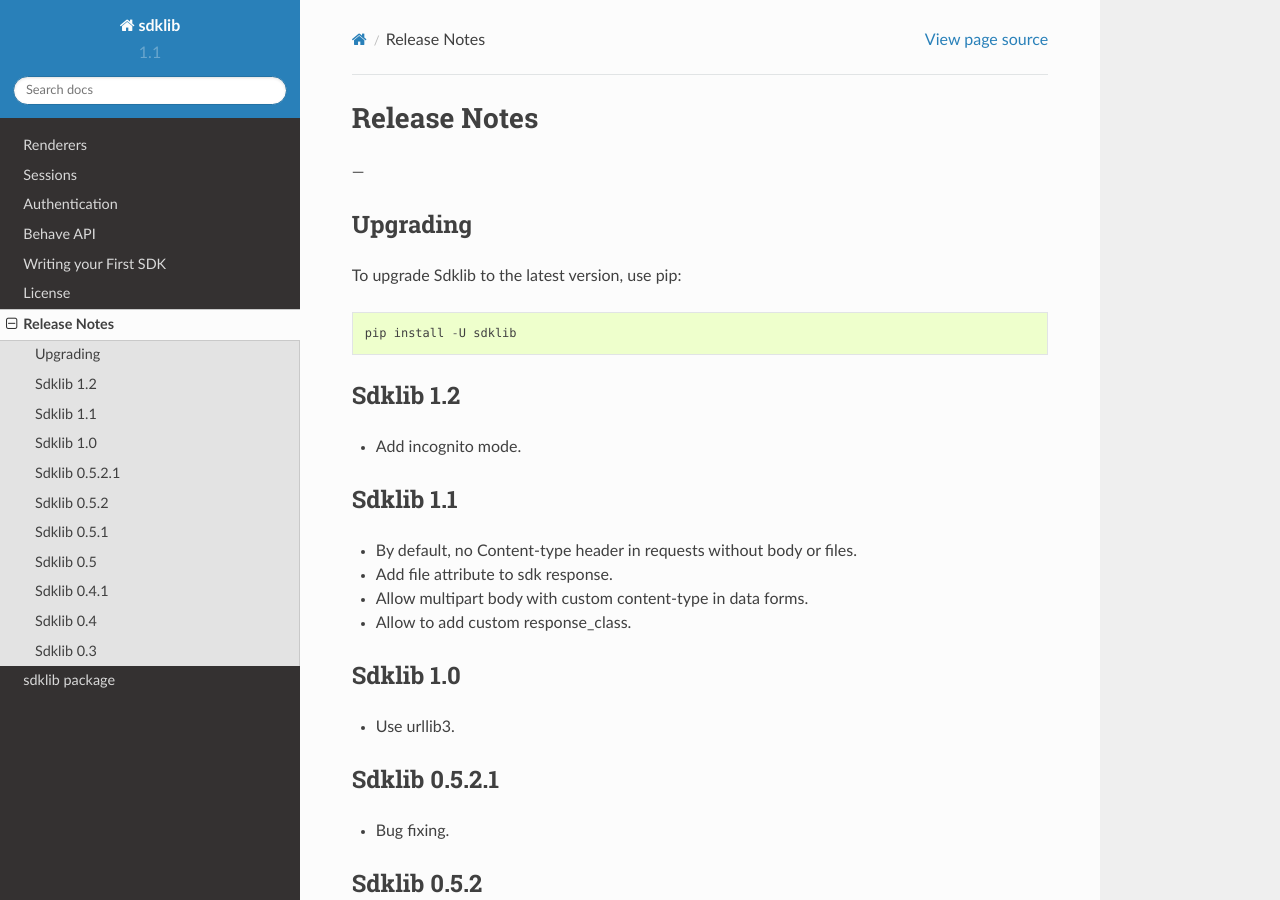
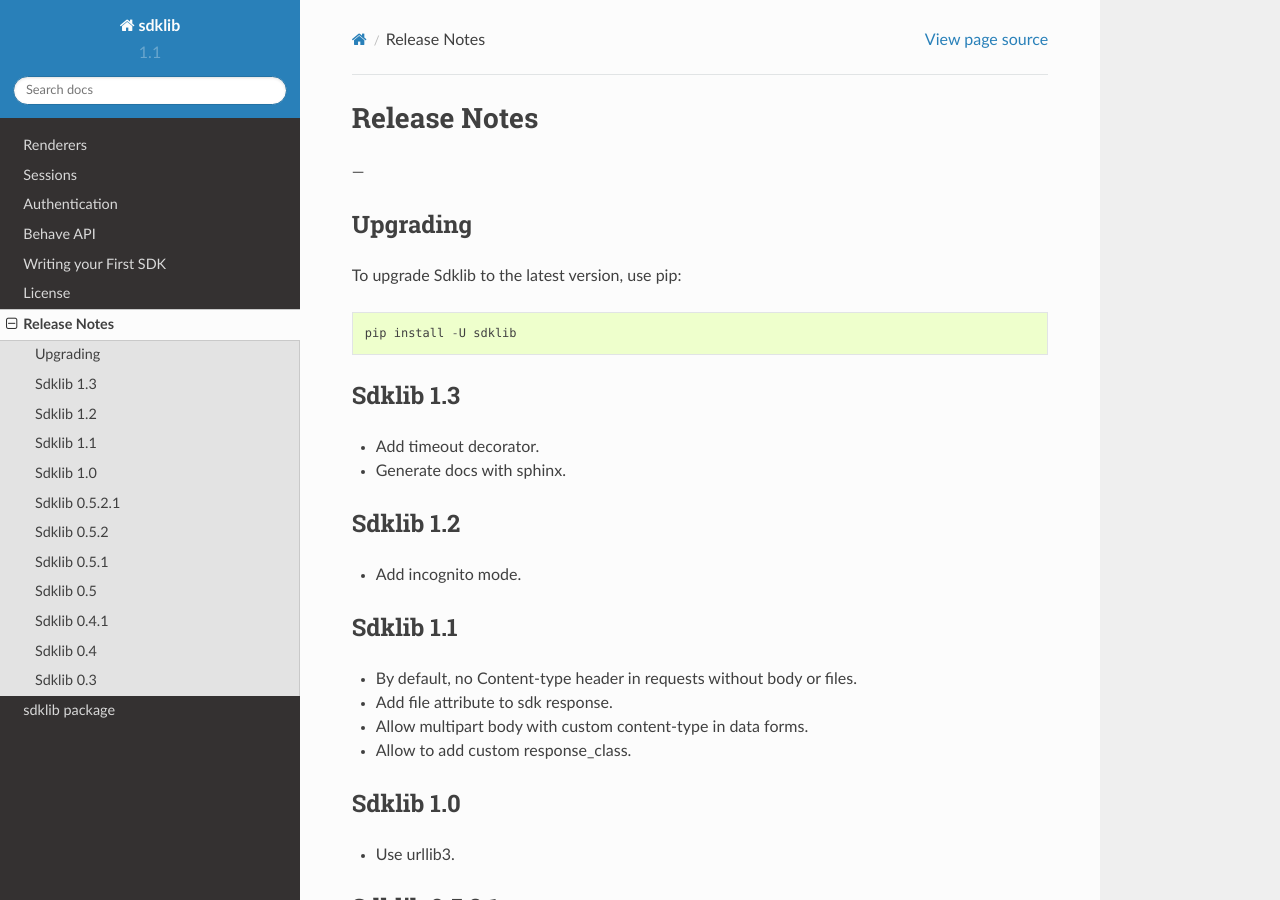
Before and after one commit to ivanprjcts/sdklib, a Sphinx documentation site: the page built from docs/about/release-notes.rst, in a window 1280 px wide and 900 px high. Built offline with Sphinx 7.4.7 and the Read the Docs theme 2.0.0, drawn with Linux system fonts in a browser that asks for light colours.

Commit message:
add some release notes

```diff
--- a/docs/about/release-notes.rst
+++ b/docs/about/release-notes.rst
@@ -11,6 +11,12 @@ To upgrade Sdklib to the latest version, use pip:
 ::
     pip install -U sdklib
 
+
+Sdklib 1.3
+==========
+
+- Add timeout decorator.
+- Generate docs with sphinx.
 
 
 Sdklib 1.2
```
Also changed, not shown: 1 other file.
